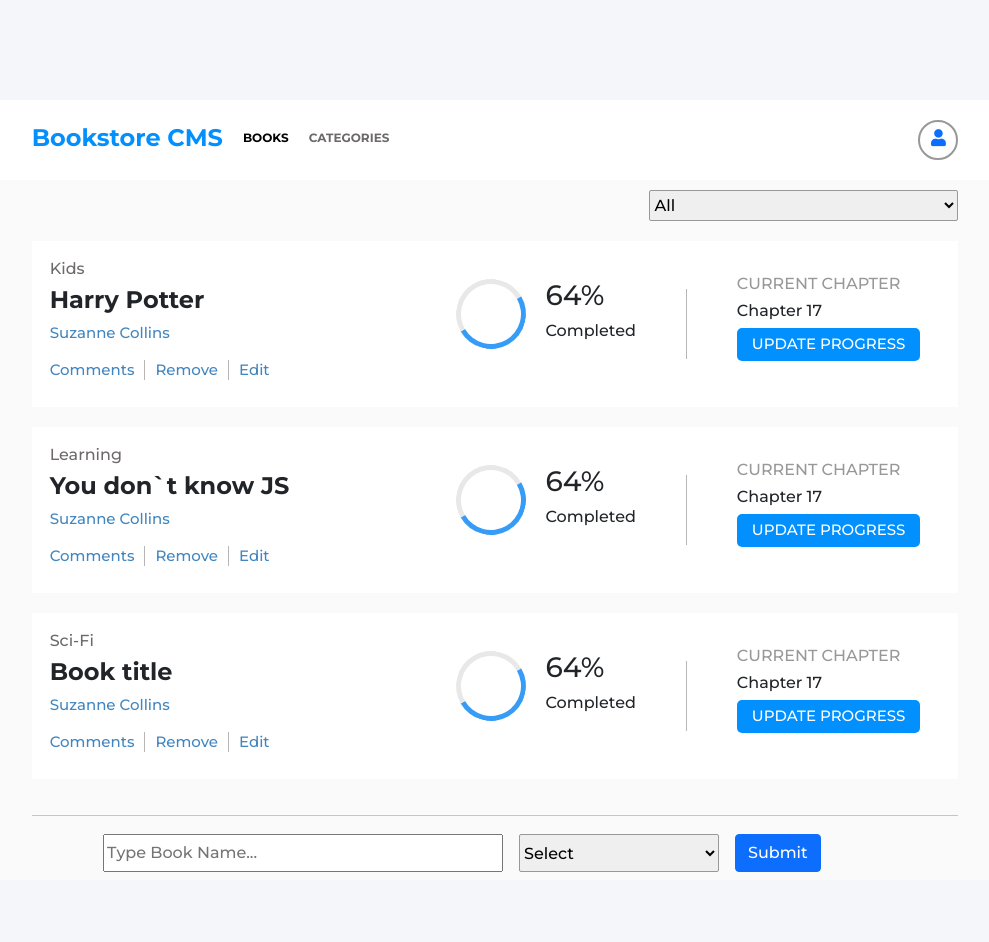
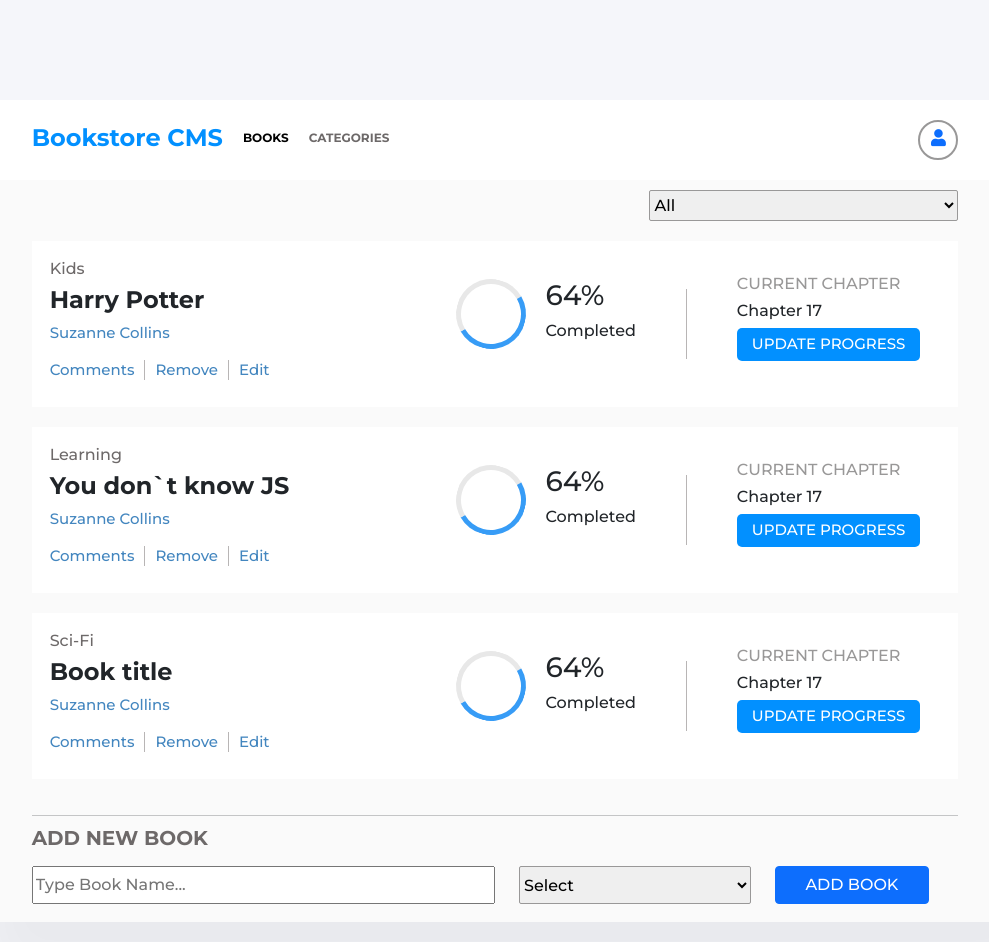
Before and after one commit to AbdumurodovaZulfizar/Bookstore-CMS, a React (Create React App) app: page / in a window 1280 px wide. Shown: the top 942 px of the page, without its empty margins (145-1134 px from the left). Before the commit the page ends 880 px from the top, so only its background shows below. Built offline with nearby package versions, Linux system fonts and the light colour scheme.

Commit message:
Style form

```diff
--- a/src/containers/BooksForm.js
+++ b/src/containers/BooksForm.js
@@ -43,8 +43,9 @@ class BooksForm extends Component {
     const { title, category } = this.state;
 
     return (
-      <div>
-        <form onSubmit={this.submitForm} className="col-9 mx-auto d-flex">
+      <div className="book_form">
+        <h5>ADD NEW BOOK</h5>
+        <form onSubmit={this.submitForm} className="d-flex">
           <input
             type="text"
             onChange={this.handleChange}
@@ -53,9 +54,9 @@ class BooksForm extends Component {
             value={title}
             maxLength={50}
             minLength={5}
-            className="col-6 m-2"
+            className="col-6 my-2"
           />
-          <select className="col-3 m-2" aria-label="Default select example" name="category" value={category} onChange={this.handleChange}>
+          <select className="col-3 my-2 mx-4" aria-label="Default select example" name="category" value={category} onChange={this.handleChange}>
             <option value="disabled" key="0">Select</option>
             {categories.map((types) => (
               <option value={types} key={types}>
@@ -63,7 +64,7 @@ class BooksForm extends Component {
               </option>
             ))}
           </select>
-          <button type="submit" className="btn btn-primary m-2">Submit</button>
+          <button type="submit" className="btn btn-primary my-2 col-2 float-right">ADD BOOK</button>
         </form>
       </div>
     );
--- a/src/index.css
+++ b/src/index.css
@@ -12,6 +12,7 @@ body {
 
 .big-container {
   margin-top: 100px;
+  margin-bottom: 100px;
   border-radius: 4px;
   box-shadow: 20px 60px 60px rgba(0, 0, 0, 0.05);
   background-color: #fafafa;
@@ -19,7 +20,8 @@ body {
 }
 
 hr,
-.category-wrapper {
+.category-wrapper,
+.book_form {
   margin: 10px 70px;
 }
 
@@ -74,8 +76,18 @@ header {
 }
 
 .nav_link:last-child,
-.category {
+.category,
+.book_form h5 {
   color: #6d6969;
+}
+
+.book_form h5 {
+  font-weight: 700;
+}
+
+.book_form input:focus,
+.book_form button:focus {
+  outline: 0;
 }
 
 .icon-wrapper {
```
